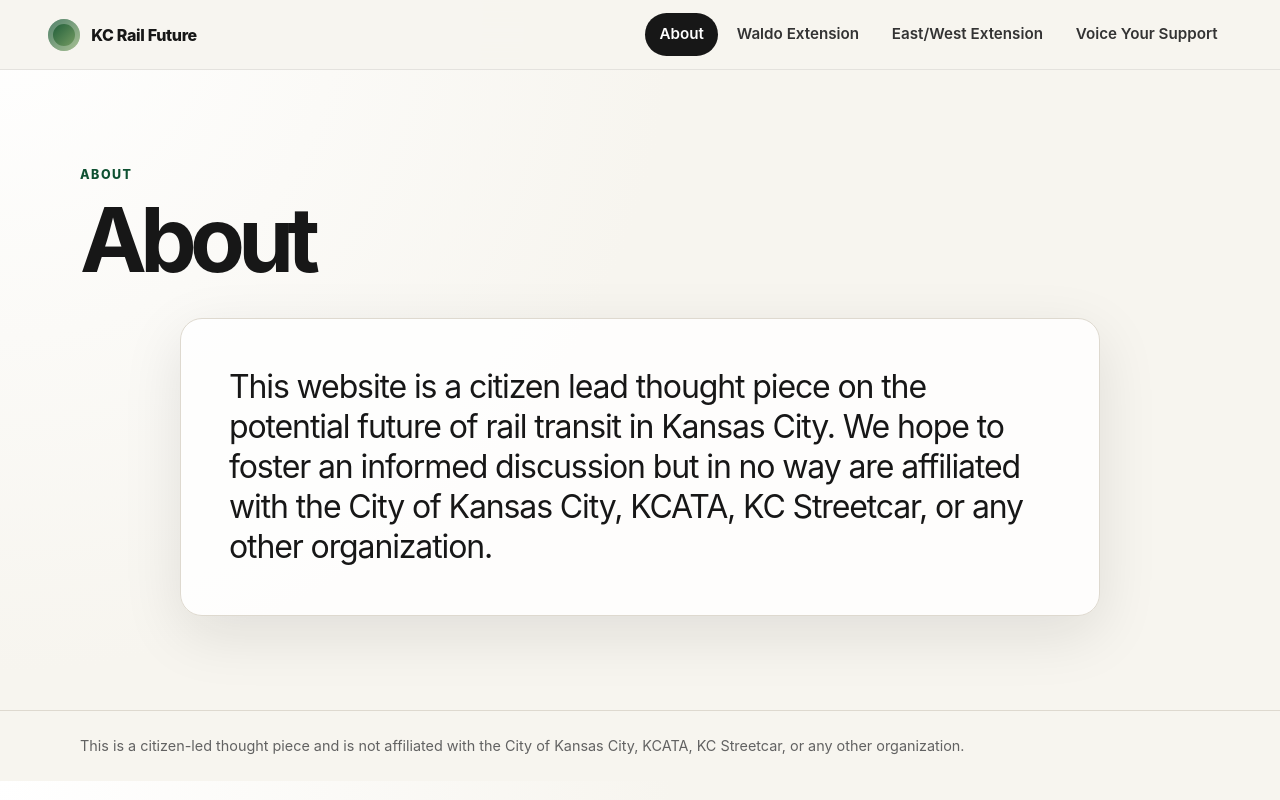
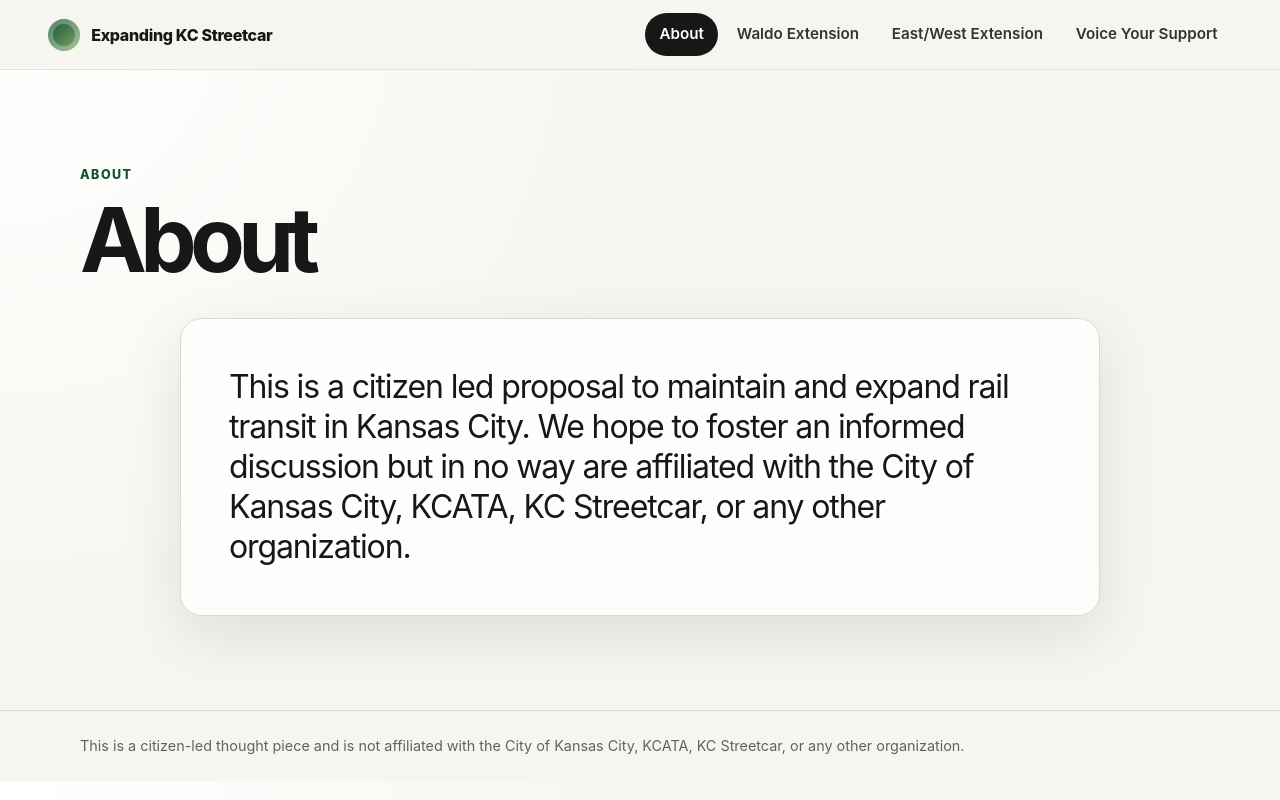
Before and after one commit to lidai99/Transit4KC, a website: page kc-rail-site/about/index.html in a window 1280 px wide. Drawn offline with Linux system fonts and the light colour scheme.

Commit message:
Add files via upload

```diff
--- a/kc-rail-site/about/index.html
+++ b/kc-rail-site/about/index.html
@@ -3,7 +3,7 @@
 <head>
   <meta charset="utf-8">
   <meta name="viewport" content="width=device-width, initial-scale=1">
-  <title>About | KC Rail Future</title>
+  <title>About | Expanding KC Streetcar</title>
   <meta name="description" content="About this citizen-led rail transit thought piece.">
   <link rel="stylesheet" href="../assets/site.css">
   <script defer src="../assets/site.js"></script>
@@ -13,7 +13,7 @@
 <header class="topbar">
   <a class="brand" href="../waldo-extension/" aria-label="Brookside Waldo Rail home">
     <span class="brand-mark" aria-hidden="true"></span>
-    <span>KC Rail Future</span>
+    <span>Expanding KC Streetcar</span>
   </a>
   <button class="nav-toggle" type="button" aria-expanded="false" aria-controls="site-nav">Menu</button>
   <nav id="site-nav" class="site-nav" aria-label="Primary navigation">
@@ -31,7 +31,7 @@
   <h1>About</h1>
 </section>
 <section class="content-card readable">
-  <p>This website is a citizen lead thought piece on the potential future of rail transit in Kansas City. We hope to foster an informed discussion but in no way are affiliated with the City of Kansas City, KCATA, KC Streetcar, or any other organization.</p>
+  <p>This is a citizen led proposal to maintain and expand rail transit in Kansas City. We hope to foster an informed discussion but in no way are affiliated with the City of Kansas City, KCATA, KC Streetcar, or any other organization.</p>
 </section>
 
 </main>
```
Also changed, not shown: kc-rail-site/east-west-extension/index.html (+2 -2 lines), kc-rail-site/voice-your-support/index.html (+2 -2 lines), kc-rail-site/waldo-extension/index.html (+2 -2 lines).
